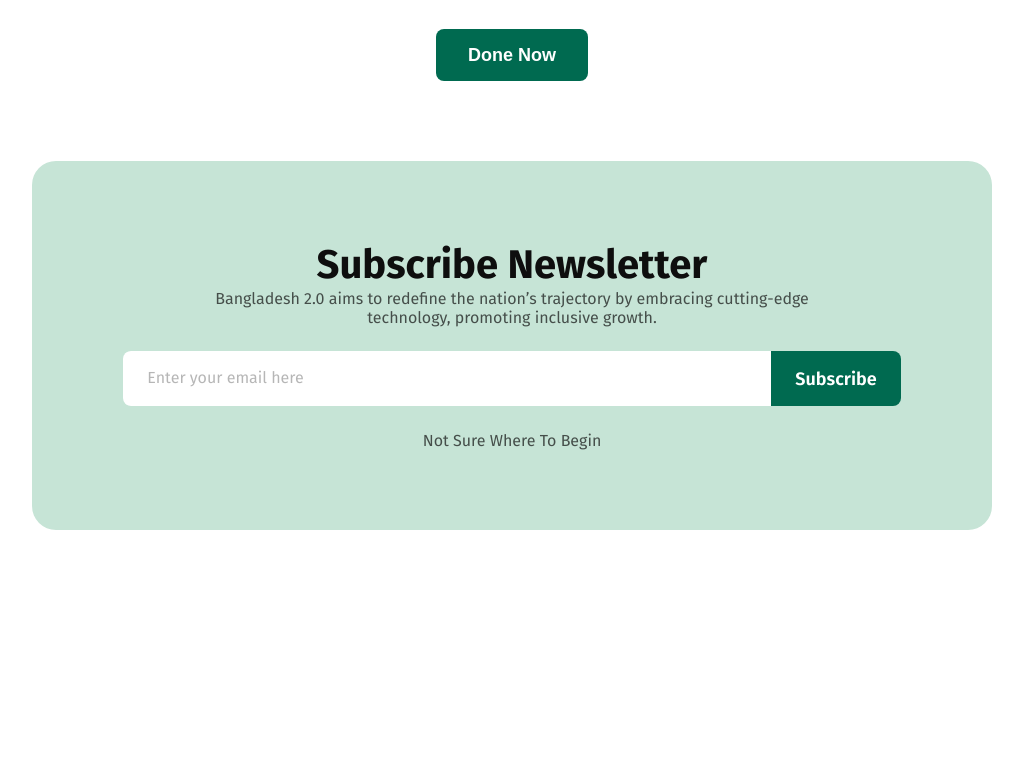
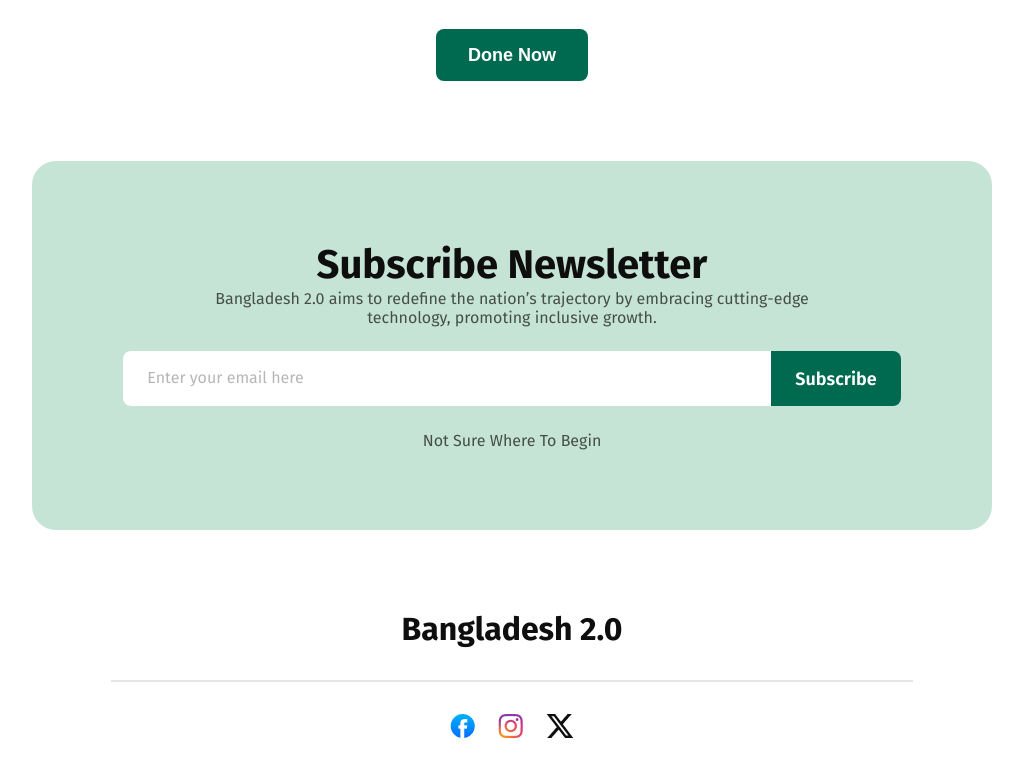
Before and after one commit to Bokul98/bangladesh-2.0-website, a plain HTML site: page index.html in a window 1280 px wide. Shown: the part 3642-4418 px from the top of the page, without its empty margins (128-1151 px from the left). Before the commit the page ends 4252 px from the top, so only its background shows below. Drawn offline with Linux system fonts and the light colour scheme.

Commit message:
added footer section

```diff
--- a/index.html
+++ b/index.html
@@ -157,7 +157,15 @@
         </section>
     </main>
     <!-- main end -->
-    <footer></footer>
+    <footer class="footer-area">
+      <h1>Bangladesh 2.0</h1>
+      <hr class="hr-tag">
+      <div class="footer-img-icon">
+        <img src="assets/facebook.png" alt="">
+        <img src="assets/instagram.png" alt="">
+        <img src="assets/x.png" alt="">
+      </div>
+    </footer>
     <!-- footer end -->
   </body>
 </html>
--- a/styles/style.css
+++ b/styles/style.css
@@ -202,7 +202,7 @@ body {
 .v-card2-title {
   margin-bottom: 12px;
   color: rgba(14, 14, 14, 0.8);
-  font-family: Fira Sans;
+  font-family: "Fira Sans";
   font-size: 20px;
   font-weight: 700;
 }
@@ -243,7 +243,7 @@ body {
 .v-card3-title {
   margin-bottom: 12px;
   color: rgba(14, 14, 14, 0.8);
-  font-family: Fira Sans;
+  font-family: "Fira Sans";
   font-size: 20px;
   font-weight: 700;
 }
@@ -475,3 +475,33 @@ body {
 .search-bar .Subscribe-btn:hover {
   background-color: rgb(0, 54, 40);
 }
+
+/* Footer Area  */
+
+.footer-area {
+  margin-bottom: 50px;
+}
+.footer-area h1 {
+  color: rgb(14, 14, 14);
+  font-family: "Fira Sans";
+  font-size: 32px;
+  font-weight: 700;
+  line-height: 38px;
+  text-align: center;
+  margin-bottom: 31.5px;
+}
+.footer-area .hr-tag {
+  margin: 0 79px;
+  color: rgba(14, 14, 14, 0.1);
+  background-color: rgba(14, 14, 14, 0.1);
+  height: 2px;
+  border: none;
+}
+.footer-img-icon{
+  display: flex;
+  justify-content: center;
+  gap: 23px;
+  margin-top: 32.5px;
+}
+
+/* END FOOTER SECTION */
```
